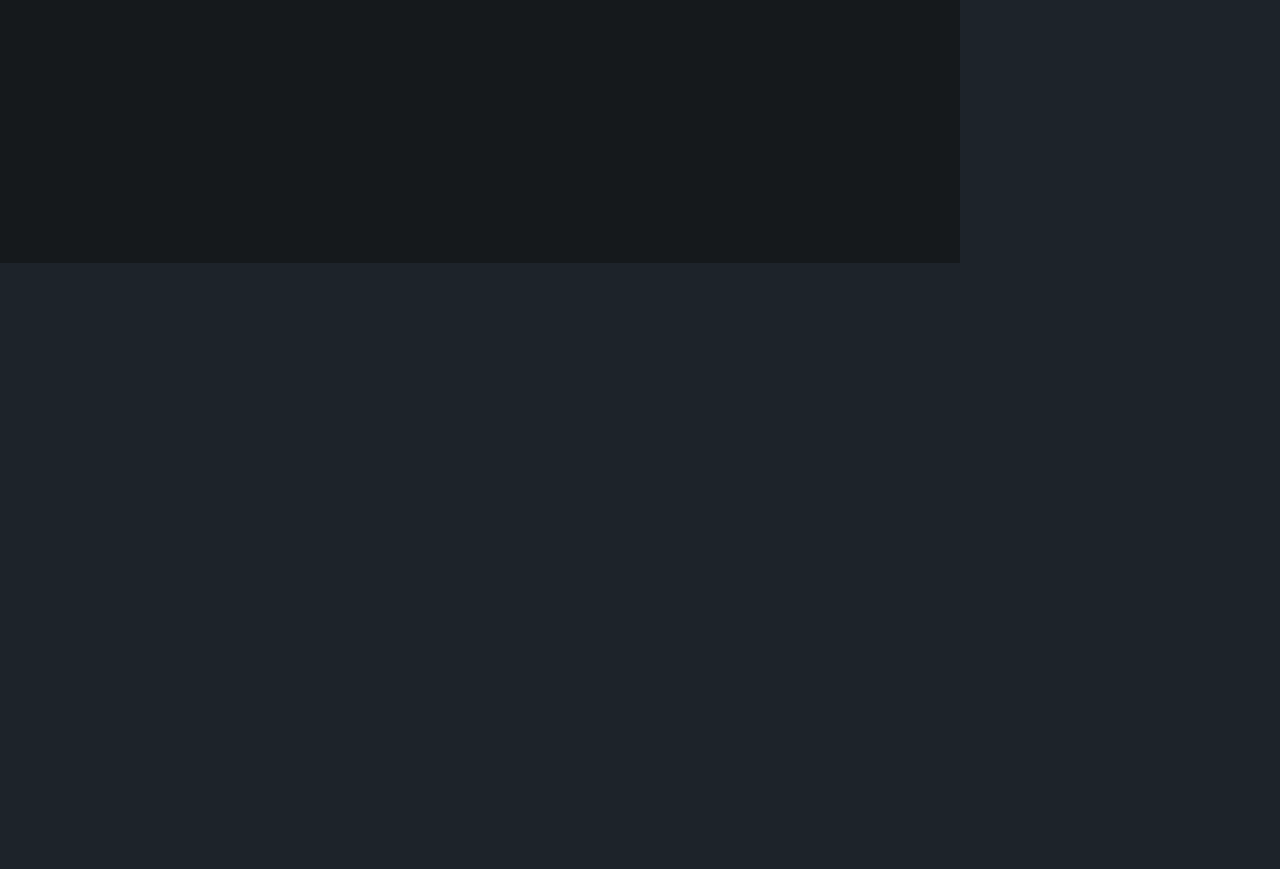
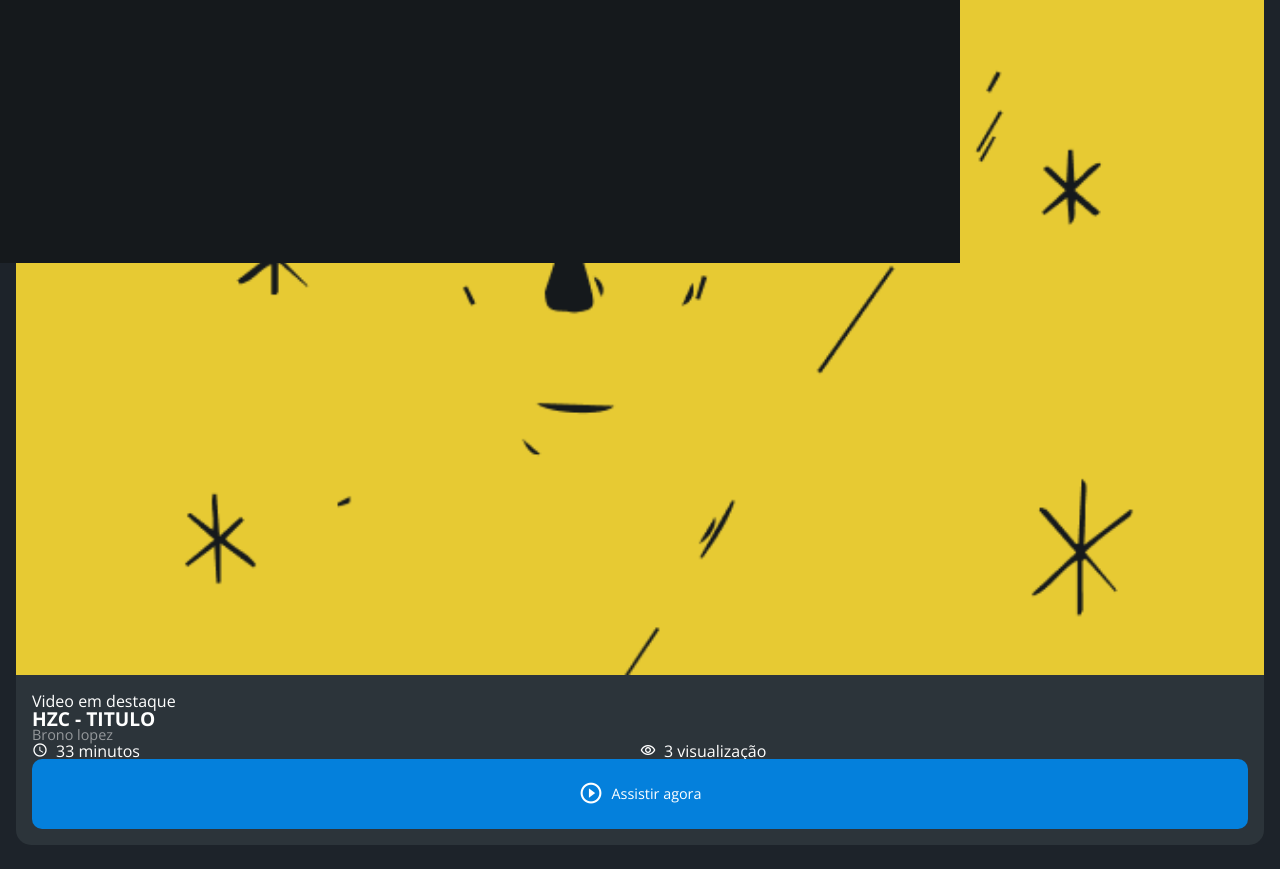
Before and after one commit to lincon-cardoso/ProjetoHZCAlura, a plain HTML site: page index.html in a window 1280 px wide. Shown: the part 593-1462 px from the top of the page. Before the commit the page ends 856 px from the top, so only its background shows below. Drawn offline with nearby package versions, Linux system fonts and the light colour scheme.

Commit message:
Desennvolvendo card

```diff
--- a/assets/css/estilos.css
+++ b/assets/css/estilos.css
@@ -1,3 +1,4 @@
+
 @font-face {
     font-family: 'icones';
     src: url(../font/icones.ttf);
@@ -40,7 +41,7 @@ body {
     height: 100vh;
     position: absolute;
     left: -100vh;
-    transform: 0.25s;
+    transform: 0.35s;
 }
 
 .menu-lateral--ativo {
@@ -100,3 +101,82 @@ body {
 .menu-lateral__link--pinturas::before {
     content: "\e90a";
 }
+
+.principal{
+    padding: 24px 16px;
+}
+
+.titulo-pagina {
+    font-size: 1.5rem;
+    font-size: 700;
+}
+
+.cartao{
+    width: 100%;
+    border-radius: 15px;
+    overflow: hidden;
+    background-color: #2C343A ;
+}
+
+.cartao__conteudo{
+    padding: 16px;
+    display: grid;
+    grid-template-columns: 1fr 1fr;
+}
+
+.cartao__destaque{
+    grid-column: span 2;
+}
+
+.cartao__titulo{
+    font-size: 1.2rem;
+    font-weight: 700;
+    grid-column: span 2;
+}
+
+.cartao__perfil{
+    color: #95999C;
+    font-size: 0.9rem;
+    grid-column: span 2;
+}
+
+.cartao__info {
+    display: flex;
+    align-items: center;
+}
+
+.cartao__info--tempo::before {
+    content: "\e90c";
+    margin-right: 8px;
+}
+
+.cartao__info--visualizacao::before {
+    content: "\e90f";
+    margin-right: 8px;
+}
+
+.cartao__botao{
+    display: flex;
+    justify-content: center;
+    align-items: center;
+    background-color:#0480DC ;
+    width: 100px;
+    height: 70px;
+    border-radius: 10px;
+    font-size: 0.9rem;
+}
+
+.cartao__botao--play::before{
+    content: "\e90b";
+    font-size: 25px;
+}
+
+.cartao__botao--destaque{
+    width: 100%;
+    grid-column: span 2;
+
+}
+
+.cartao__botao--destaque::before {
+    margin-right: 8px;
+}
--- a/index.html
+++ b/index.html
@@ -32,6 +32,21 @@
         <a href="#" class="menu-lateral__link menu-lateral__link--pinturas">pinturas</a>
     </nav>
 
+    <main class="principal">
+        <h2 class="titulo-pagina">Inicio</h2>
+        <article class="cartao">
+            <img src="assets/img/banner-mobile_1.png" alt="Banner do cartao" class="cartao__imagem">
+            <div class="cartao__conteudo">
+                <p class="cartao__destaque"> Video em destaque</p>
+                <h3 class="cartao__titulo">HZC - TITULO</h3>
+                <p class="cartao__perfil">Brono lopez</p>
+                <p class="cartao__info cartao__info--tempo">33 minutos</p>
+                <p class="cartao__info cartao__info--visualizacao">3 visualização</p>
+                <button class="cartao__botao cartao__botao--play cartao__botao--destaque">Assistir agora</button>
+            </div>
+        </article>
+    </main>
+
    <script src="assets/js/index.js"></script>
 </body>
 </html>
```
